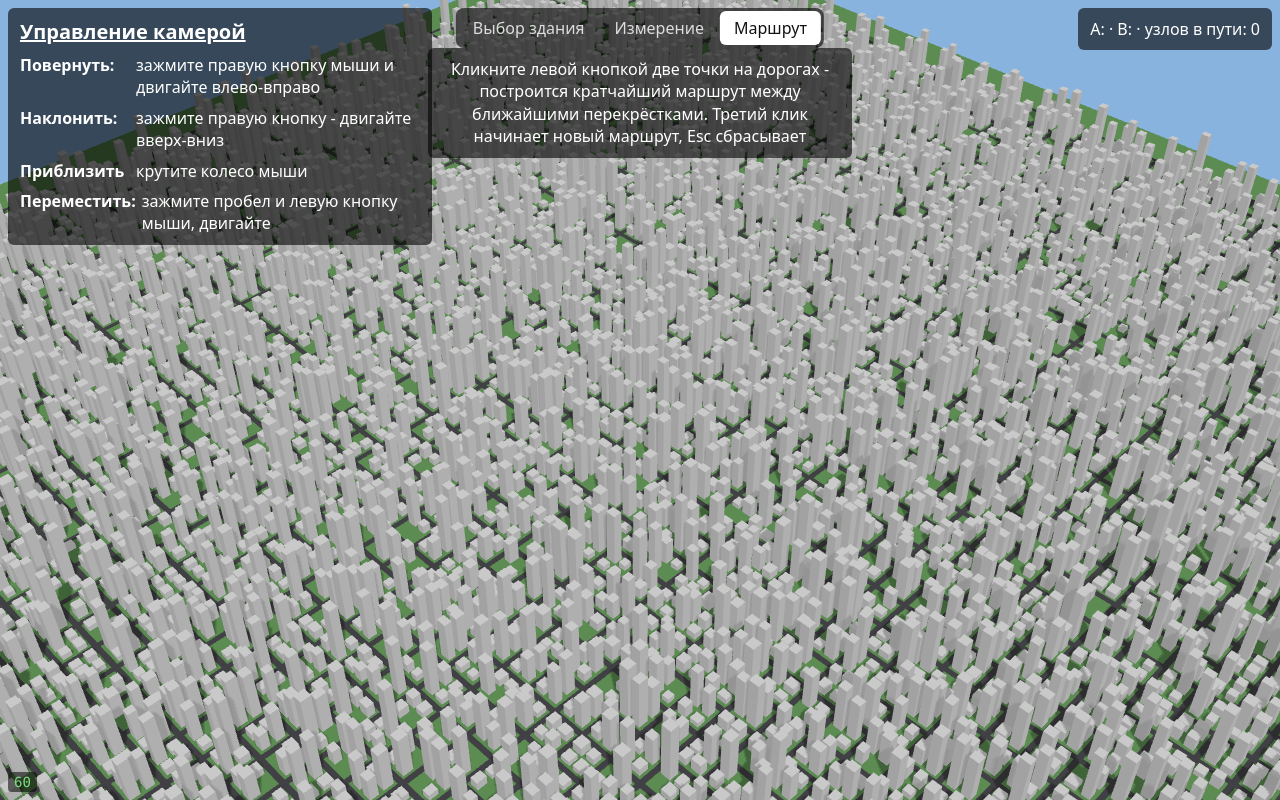
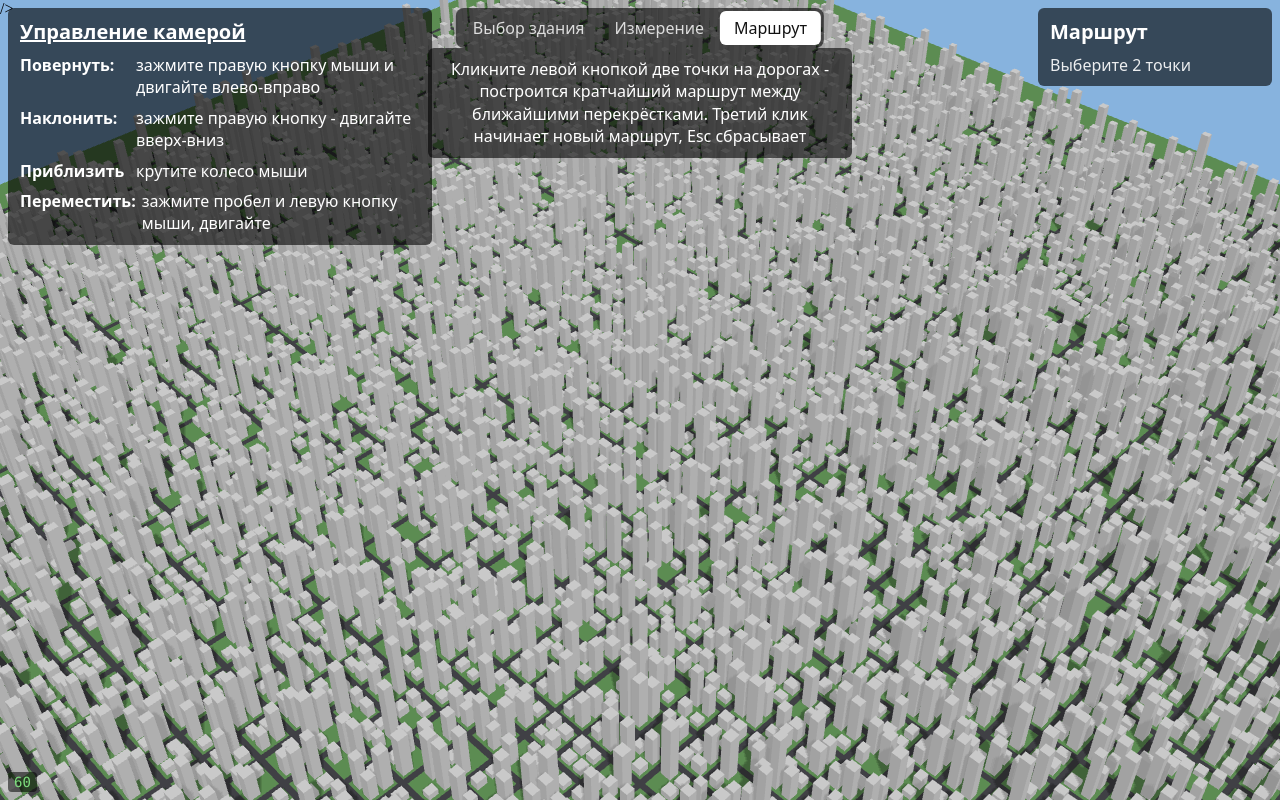
Before and after one commit to tmot24/webgl-city, an Angular app: page / in a window 1280 px wide. Both pictures are taken after a click on the button "Маршрут". Built offline with nearby package versions, Linux system fonts and the light colour scheme.

Commit message:
Панелька для маршрута

```diff
--- a/src/app/scene/scene.html
+++ b/src/app/scene/scene.html
@@ -7,7 +7,7 @@
 <div class="scene__overlay">
   <app-control-hint />
 
-  <app-mode-toolbar [(mode)]="activeMode" />
+  <app-mode-toolbar [mode]="activeMode()" (modeChange)="activeMode.set($event)" /> />
   <app-mode-hint [mode]="activeMode()" />
 
   @if (activeMode() === 'building') {
@@ -25,10 +25,7 @@
   }
 
   @if (activeMode() === 'route') {
-    <div class="ui-panel" style="position:absolute; right:8px; top:8px; pointer-events:none;">
-      A: {{ pointA() }} · B: {{ pointB() }} · узлов в пути: {{ route()?.length ?? 0 }}
-    </div>
+    <app-route-panel [info]="routeInfo()" [awaitingSecond]="awaitingSecond()" (reset)="resetRoute()" />
   }
-
   <ng-content />
 </div>
--- a/src/app/scene/scene.ts
+++ b/src/app/scene/scene.ts
@@ -32,9 +32,10 @@ import { isEditableTarget } from '../../shared/dom/is-editable-target';
 import { buildRoadGraph } from '../../city/road/build-road-graph';
 import { injectRoute } from '../../features/route/inject-route';
 import { RoadGraph } from '../../city/road/build-road-graph.type';
+import { RoutePanel } from '../../features/route/route-panel/route-panel';
 
 @Component({
-  imports: [BuildingInfo, ModeToolbar, MeasureLog, MeasureLabel, SnapMarker, ControlHint, ModeHint],
+  imports: [BuildingInfo, ModeToolbar, MeasureLog, MeasureLabel, SnapMarker, ControlHint, ModeHint, RoutePanel],
   changeDetection: ChangeDetectionStrategy.OnPush,
   selector: 'app-scene',
   styleUrl: './scene.css',
@@ -125,7 +126,17 @@ export class Scene {
   protected readonly pointA = signal<number | null>(null);
   protected readonly pointB = signal<number | null>(null);
   protected readonly route = signal<number[] | null>(null);
-  private graph!: RoadGraph;
+  private readonly graph!: RoadGraph;
+  protected readonly routeInfo = computed(() => {
+    const ids = this.route();
+    if (!ids || ids.length === 0) return null;
+    let length = 0;
+    for (let k = 0; k < ids.length - 1; k++) {
+      length += vec3.distance(this.graph.nodes[ids[k]].position, this.graph.nodes[ids[k + 1]].position);
+    }
+    return { length: length.toFixed(0), crossings: ids.length };
+  });
+  protected readonly awaitingSecond = computed(() => this.pointA() !== null && this.route() === null);
 
   constructor() {
     const city = generateCity({ seed: 1 });
@@ -217,6 +228,12 @@ export class Scene {
     this.measurements.update((list) => list.filter((measurement) => measurement.id !== id));
   }
 
+  protected resetRoute() {
+    this.pointA.set(null);
+    this.pointB.set(null);
+    this.route.set(null);
+  }
+
   // Esc сбрасывает текущее действие режима
   @HostListener('window:keydown.escape', ['$event'])
   protected onEscape(event: Event) {
@@ -230,9 +247,7 @@ export class Scene {
     } else if (this.activeMode() === 'building') {
       this.selectedBuilding.set(null);
     } else if (this.activeMode() === 'route') {
-      this.pointA.set(null);
-      this.pointB.set(null);
-      this.route.set(null);
+      this.resetRoute();
     }
   }
 }
--- a/src/city/road/find-path.ts
+++ b/src/city/road/find-path.ts
@@ -49,7 +49,7 @@ export function findPath({ graph, start, goal }: FindPath): number[] | null {
 function reconstruct({ cameFrom, goal }: { cameFrom: Map<number, number>; goal: number }): number[] {
   const path = [goal];
   let current = goal;
-  while (cameFrom.get(current)) {
+  while (cameFrom.has(current)) {
     current = cameFrom.get(current)!;
     path.push(current);
   }
--- /dev/null
+++ b/src/features/route/route-panel/route-panel.css
@@ -0,0 +1,36 @@
+.route-panel {
+  position: absolute;
+  top: 8px;
+  right: 8px;
+  pointer-events: auto;
+  width: 210px;
+
+  dl {
+    display: grid;
+    grid-template-columns: auto 1fr;
+    gap: 2px 12px;
+    margin: 0 0 8px;
+  }
+  dt {
+    opacity: 0.7;
+  }
+  dd {
+    margin: 0;
+    text-align: right;
+    font-variant-numeric: tabular-nums;
+  }
+
+  .route-panel__reset {
+    width: 100%;
+    padding: 6px 8px;
+    border: 0;
+    border-radius: 4px;
+    background: rgba(255, 255, 255, 0.12);
+    color: #fff;
+    cursor: pointer;
+    font: inherit;
+  }
+  .route-panel__reset:hover {
+    background: rgba(255, 255, 255, 0.2);
+  }
+}
--- /dev/null
+++ b/src/features/route/route-panel/route-panel.html
@@ -0,0 +1,17 @@
+<div class="ui-panel route-panel">
+  <div class="ui-panel__title">Маршрут</div>
+
+  @if (info(); as route) {
+    <dl>
+      <dt>Длина</dt>
+      <dd>{{ route.length }}</dd>
+      <dt>Перекрёстков</dt>
+      <dd>{{ route.crossings }}</dd>
+    </dl>
+    <button class="route-panel__reset" type="button" (click)="reset.emit()">Сбросить</button>
+  } @else if (awaitingSecond()) {
+    <div class="ui-panel__hint">Выберите конечную точку</div>
+  } @else {
+    <div class="ui-panel__hint">Выберите 2 точки</div>
+  }
+</div>
--- /dev/null
+++ b/src/features/route/route-panel/route-panel.ts
@@ -0,0 +1,19 @@
+import { ChangeDetectionStrategy, Component, input, output } from '@angular/core';
+
+export interface RouteInfo {
+  length: string;
+  crossings: number;
+}
+
+@Component({
+  imports: [],
+  selector: 'app-route-panel',
+  styleUrl: './route-panel.css',
+  templateUrl: './route-panel.html',
+  changeDetection: ChangeDetectionStrategy.OnPush,
+})
+export class RoutePanel {
+  readonly info = input<RouteInfo | null>(null);
+  readonly awaitingSecond = input<boolean>(false);
+  readonly reset = output<void>();
+}
```
